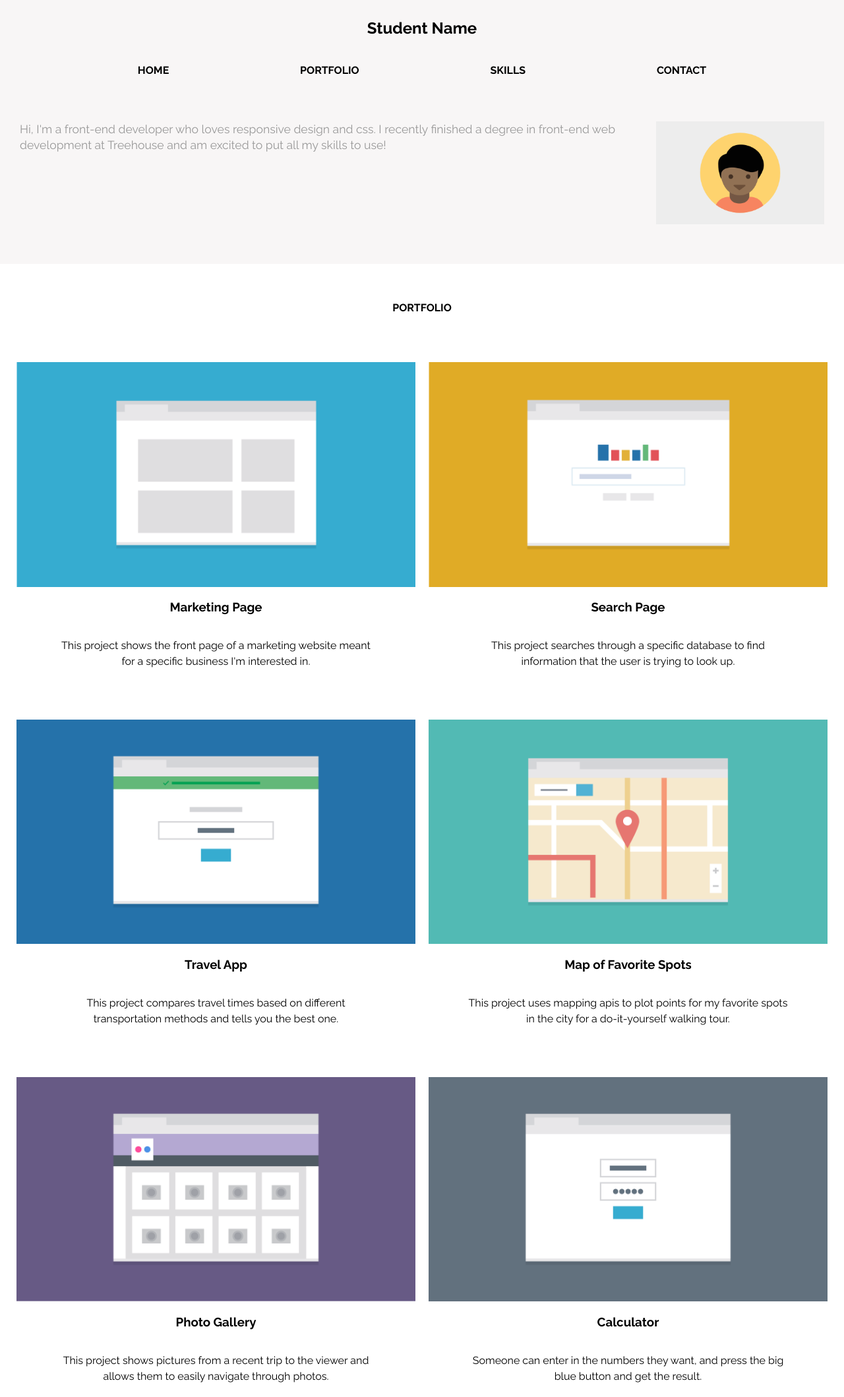
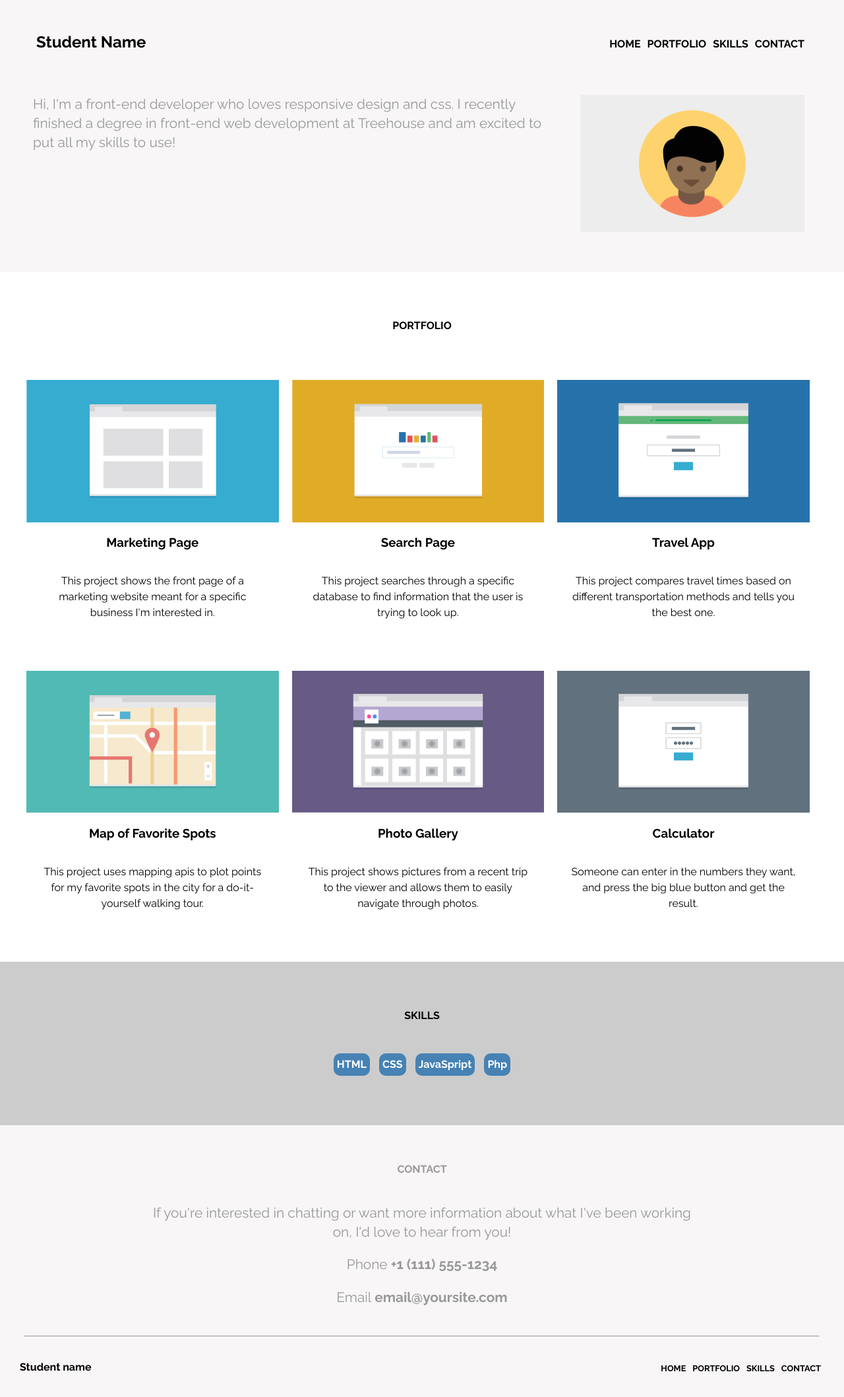
Before and after one commit to MelyssaParker/Techdegree-Project-2, a plain HTML site: page index.html in a window 1280 px wide. Shown: the top 2118 px of the page at 66% size. Drawn offline with Linux system fonts and the light colour scheme.

Commit message:
adjust to 1024px screen size

```diff
--- a/css/styles.css
+++ b/css/styles.css
@@ -40,7 +40,6 @@ a {
 
 .nav li {
     text-transform: uppercase;
-     font-weight: bold;
     margin: 0;
 }
 
@@ -94,7 +93,7 @@ a {
 
 .skills ul li {
   font-weight: bold;
-   margin: 5;
+  margin: 5px;
   padding: 5px;
   list-style: none;
   display: inline-block;
@@ -124,6 +123,11 @@ a {
 
 .footer-nav {
   display: none;
+ }
+
+ hr {
+   color: #ccc;
+   width: 94%;
 }
 
 /* Media Queries ------------------------------- */
@@ -164,7 +168,6 @@ a {
     flex: 0 0 50%;
     display: flex;
     flex-direction: column;
-     justify-content: center;
    }
 
    .portfolio-item img {
@@ -208,3 +211,64 @@ a {
     }
 
 }
+
+@media screen and (min-width: 1024px) {
+
+  header {
+     display: flex;
+     justify-content: space-between;
+     align-items: baseline;
+  }
+
+  #top h1 {
+     padding-left: 40px;
+  }
+
+  .nav {
+     padding-right: 40px;
+     padding-top: 0px;
+     margin-top: 0px;
+     align-items: flex-start;
+  }
+
+  #intro img {
+     max-width: 400px;
+     padding-right: 60px;
+   }
+
+   #intro p {
+      padding-left: 50px;
+      font-size: 1.3rem;
+      line-height: 1.8rem;
+   }
+
+   .portfolio-item {
+      flex: 0 0 33%;
+      display: flex;
+      flex-direction: column;
+   }
+
+   .portfolio-item p {
+      padding-left: 30px;
+      padding-right: 30px;
+   }
+
+   .contact p {
+      padding-left: 210px;
+      padding-right: 210px;
+      font-size: 1.3rem;
+      line-height: 1.8rem;
+  }
+
+  .portfolio, .skills {
+   padding: 30px;
+}
+
+   footer {
+      padding-top: 10px;
+      padding-left: 30px;
+      padding-right: 30px;
+      padding-bottom: 10px;
+   }
+
+}
--- a/index.html
+++ b/index.html
@@ -12,8 +12,7 @@
   <body>
     <div class="wrapper">
         <header>
-            <a id="top"></a>
-            <h1>Student Name</h1>
+            <a id="top"><h1>Student Name</h1></a>
             <nav class="main-nav">
                 <ul class="nav">
                 <li><a href="#top">Home</a></li>
@@ -26,49 +25,49 @@
 
         <main>
 
-            <section id="intro">
-                <img src="images/responsive-layout-profile.png" class="intro-item1">
+            <div id="intro">
+                <img src="images/responsive-layout-profile.png" alt="Portrait of a Student" class="intro-item1">
                 <p  class="intro-item2">Hi, I'm a front-end developer who loves responsive design and css. I recently finished a degree in front-end web development at Treehouse and am excited to put all my skills to use!</p>
-            </section>
+            </div>
 
-            <section class="portfolio">
+            <div class="portfolio">
               <a id="portfolio">Portfolio</a>
 
                 <div class="portfolio-container">
                 <div class="portfolio-item">
-                    <img src="images/portfolio-1.png">
+                    <img src="images/portfolio-1.png" alt="Image of a Marketing Page">
                     <h3>Marketing Page</h3>
                     <p>This project shows the front page of a marketing website meant for a specific business I'm interested in.</p>
                 </div>
                 <div class="portfolio-item">
-                    <img src="images/portfolio-2.png">
+                    <img src="images/portfolio-2.png" alt="Image of a Search Page">
                     <h3>Search Page</h3>
                     <p>This project searches through a specific database to find information that the user is trying to look up.</p>
                 </div>
                 <div class="portfolio-item">
-                    <img src="images/portfolio-3.png">
+                    <img src="images/portfolio-3.png" alt="Image of a Travel App">
                     <h3>Travel App</h3>
                     <p>This project compares travel times based on different transportation methods and tells you the best one.</p>
                 </div>
                 <div class="portfolio-item">
-                    <img src="images/portfolio-4.png">
+                    <img src="images/portfolio-4.png" alt="Image of a Map Page">
                     <h3>Map of Favorite Spots</h3>
                     <p>This project uses mapping apis to plot points for my favorite spots in the city for a do-it-yourself walking tour.</p>
                 </div>
                 <div class="portfolio-item">
-                    <img src="images/portfolio-5.png">
+                    <img src="images/portfolio-5.png" alt="Image of a Photo Gallery">
                     <h3>Photo Gallery</h3>
                     <p>This project shows pictures from a recent trip to the viewer and allows them to easily navigate through photos.</p>
                 </div>
                 <div class="portfolio-item">
-                    <img src="images/portfolio-6.png">
+                    <img src="images/portfolio-6.png" alt="Image of a Calculator Page">
                     <h3>Calculator</h3>
                     <p>Someone can enter in the numbers they want, and press the big blue button and get the result.</p>
                 </div>
             </div>
-        </section>
+        </div>
 
-            <section class="skills">
+            <div class="skills">
                 <a id="skills">Skills</a>
                 <ul>
                     <li>HTML</li>
@@ -76,14 +75,14 @@
                     <li>JavaSpript</li>
                     <li>Php</li>
                 </ul>
-            </section>
+            </div>
 
-            <section class="contact">
+            <div class="contact">
                 <a id="contact">Contact</a>
                 <p>If you're interested in chatting or want more information about what I've been working on, I'd love to hear from you!</p>
                 <p>Phone <strong>+1 (111) 555-1234</strong></p>
                 <p>Email <a href="mailto:email@yoursite.com"><strong>email@yoursite.com</strong></a></p>
-            </section>
+            </div>
             <hr>
         </main>
         <footer>
```
Lines whose indentation alone changed are shown as unchanged.
